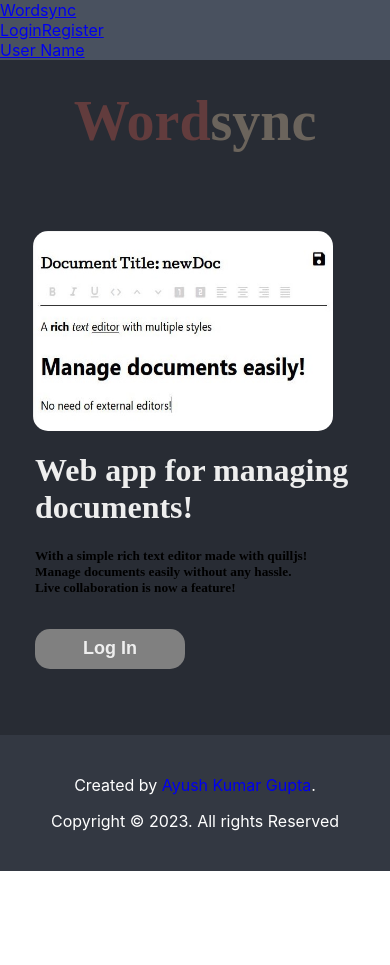
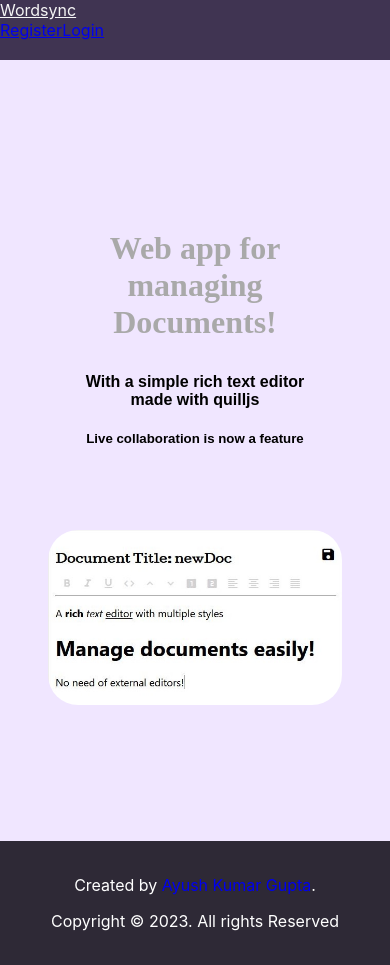
Before and after one commit to Ayush0202/Wordsync, a React (Create React App) app in the folder client/: page / in a window 390 px wide. Before the commit the page ends 871 px from the top, so only its background shows below. Built offline with nearby package versions, Linux system fonts and the light colour scheme; the HTML template or start-up script is replaced by a standard one.

Commit message:
homepage style added

```diff
--- a/client/src/components/Footer/Footer.css
+++ b/client/src/components/Footer/Footer.css
@@ -1,6 +1,6 @@
 .navbar-bottom{
-    background-color: #333842;
-    padding: 1.5rem;
+    background-color: rgb(46, 41, 54);
+    padding: 1.1rem;
     text-align: center;
 }
 
--- a/client/src/components/Header/Header.css
+++ b/client/src/components/Header/Header.css
@@ -1,3 +1,7 @@
-.navbar-main {
-    background-color: #49515f
+.navbar-heading-name {
+    color: whitesmoke !important;
 }
+
+.navbar-button {
+    color: #61dafb !important;
+}
--- a/client/src/components/Header/Header.js
+++ b/client/src/components/Header/Header.js
@@ -11,42 +11,42 @@ const Header = () => {
 
     return (
         <>
-            <Navbar className='navbar-main' expand="lg">
-                <Container>
-                    <Navbar.Brand className='navbar-heading' as={Link} to="/">Wordsync</Navbar.Brand>
-                        <Nav className="me-auto">
+            <Navbar className='navbar-color' variant='dark'>
+                <Container className='navbar-container'>
 
-                            {/* navbar of home page when user is not signed in */}
-                            {location.pathname === '/' && (
-                                <Nav>
-                                    <Nav.Link as={Link} to="/login">Login</Nav.Link>
-                                    <Nav.Link as={Link} to="/register">Register</Nav.Link>
-                                </Nav>
-                            )}
+                    <Navbar.Brand className='navbar-heading-name' as={Link} to="/">Wordsync</Navbar.Brand>
 
-                            {/* navbar of home page when user is signed in */}
-                            {location.pathname === '/' && (
-                                <Nav>
-                                    <NavDropdown title="User Name" id="basic-nav-dropdown">
-                                        <NavDropdown.Item as={Link} to="/">New Document</NavDropdown.Item>
-                                        <NavDropdown.Item as={Link} to="/docs/dashboard"> Your Documents </NavDropdown.Item>
-                                        <NavDropdown.Item as={Link} to="/"> Logout </NavDropdown.Item>
-                                    </NavDropdown>
-                                </Nav>
-                            )}
+                    {/* navbar of home page when user is not logged in */}
+                    {location.pathname === '/' && (
+                        <Nav className="d-flex navbar-button">
+                            <Nav.Link as={Link} to="/register">Register</Nav.Link>
+                            <Nav.Link as={Link} to="/login">Login</Nav.Link>
+                        </Nav>
+                    )}
 
-                            {/* navbar at other routes */}
-                            {location.pathname === '/docs/dashboard' && (
-                                <Nav>
-                                    <NavDropdown title="User Name" id="basic-nav-dropdown">
-                                        <NavDropdown.Item as={Link} to="/">New Document</NavDropdown.Item>
-                                        <NavDropdown.Item as={Link} to="/">Logout</NavDropdown.Item>
-                                    </NavDropdown>
-                                </Nav>
-                            )}
+                    {/* navbar of home page when user is logged in */}
+                    {/*{location.pathname === '/' && (*/}
+                    {/*    <Nav className="d-flex">*/}
+                    {/*            <NavDropdown title='user name' id="basic-nav-dropdown">*/}
+                    {/*            <NavDropdown.Item as={Link} to="/docs/dashboard">New Document</NavDropdown.Item>*/}
+                    {/*            <NavDropdown.Item as={Link} to="/docs/dashboard">Your Documents</NavDropdown.Item>*/}
+                    {/*            <NavDropdown.Item as={Link} to="/docs/dashboard">Delete Account</NavDropdown.Item>*/}
+                    {/*            <NavDropdown.Item as={Link} to="/docs/dashboard" >Log Out</NavDropdown.Item>*/}
+                    {/*        </NavDropdown>*/}
+                    {/*    </Nav>*/}
+                    {/*)}*/}
 
+                    {/* navbar of dashboard page */}
+                    {location.pathname === '/docs/dashboard' && (
+                        <Nav className="d-flex">
+                            <NavDropdown title='user name' id="basic-nav-dropdown">
+                                <NavDropdown.Item as={Link} to="/docs/dashboard">New Codeshare</NavDropdown.Item>
+                                <NavDropdown.Item as={Link} to="/docs/dashboard">Delete Account</NavDropdown.Item>
+                                <NavDropdown.Item as={Link} >Log Out</NavDropdown.Item>
+                            </NavDropdown>
+                        </Nav>
+                    )}
 
-                        </Nav>
                 </Container>
             </Navbar>
 
--- a/client/src/components/HomePage/HomePage.css
+++ b/client/src/components/HomePage/HomePage.css
@@ -1,143 +1,67 @@
-.main-div {
-    width: 100%;
-    height: 80vh;
-    background-color: #282c34;
+.navbar{
+    background-color: rgb(64, 52, 82);
+    height: 60px;
+}
 
+.wrapper{
+    /*background-image: linear-gradient(#141e30, #243b55);*/
+    background-color: rgb(240, 230, 255);
+    /*background-color: rgb(200, 175, 237);*/
+    display: flex;
+    justify-content: space-evenly;
+    align-items: center;
+    align-content: space-around;
+    flex-wrap: wrap;
+    padding: 2rem;
+    height: 85vh;
+}
+
+.home{
+    margin: 1rem;
+}
+
+.home-page-text{
+    /* background-color: aqua; */
+    padding: 1rem;
+    color: black;
+    text-align: center;
+    /* flex-grow: 2; */
 
 }
 
-.main-heading--div {
-    display: flex;
-    align-items: center;
-    justify-content: center;
+.home-page-image{
+    flex-basis: auto;
 }
 
-.main-heading {
-    margin: 20px;
-    font-size: 3.5rem;
-    font-family: 'Cutive', serif;
+.main-page-heading{
+    font-family: 'Playfair Display', serif;
+    color:darkgray;
+    margin-bottom: 2rem;
     font-weight: bold;
 }
 
-img {
-    border-radius: 15px;
-    margin-right: 25px;
+.main-page-text{
+    font-family: 'Heebo', sans-serif;
+    margin-bottom: 1rem;
 }
 
-.main-content--div {
-    height: 80%;
-    display: flex;
-    align-items: center;
-    justify-content: center;
+img{
+    object-fit: cover;
+    width: 100%;
+    height:fit-content;
+    border-radius: 30px !important;
 }
 
-.main-content-content--div {
-    font-family: 'Cutive', serif;
-    width: 450px;
-    height: 280px;
-    margin-left: 20px;
-}
-
-.heading-secondary-home {
-    margin-top: -3px;
-    color: #eeeeee;
-}
-
-.login-button--sm {
-    width: 150px;
-    height: 40px;
-    border: none;
-    outline: none;
-    background: grey;
-    border-radius: 15px;
-    font-size: 18px;
-    color: #eee;
-    font-weight: 700;
-    cursor: pointer;
-    margin-top: 10px;
-    margin-bottom: 50px;
-}
-
-.headerDivider {
-    border-left: 2px solid #333;
-    height: 280px;
-    margin: 10px 10px;
-}
-
-.main-features--div {
-    display: flex;
-    align-items: center;
-    justify-content: center;
-}
-
-@media (max-width: 1000px) {
-    .main-div {
-        display: flex;
-        flex-direction: column;
+@media screen and (max-width: 395px){
+    .home-page-navbar-buttons{
+        display: none;
     }
 
-    .main-heading--div {
-        height: 20%;
-        margin-bottom: 60px;
-    }
-
-    .main-content-content--div {
-        margin-top: 30px;
-    }
-
-    .main-content--div {
-        display: flex;
-        flex-direction: column;
+    .navbar-top-heading{
+        font-weight: 900;
     }
 
     img {
-        height: 250px;
-        width: 420px;
-    }
-
-    .headerDivider {
-        display: none;
+        margin-top: -150px;
     }
 }
-
-@media (max-width: 600px) {
-
-    .main-heading--div {
-        margin-bottom: 50px;
-    }
-
-    img {
-        height: 250px;
-        width: 380px;
-    }
-
-    .main-content-content--div {
-        margin-top: 20px;
-        width: 420px;
-    }
-
-    .headerDivider {
-        display: none;
-    }
-}
-
-@media (max-width: 400px) {
-
-    .main-heading--div {
-        margin-bottom: 50px;
-    }
-
-    img {
-        height: 200px;
-        width: 300px;
-    }
-
-    .main-content-content--div {
-        margin-top: 20px;
-        width: 340px;
-    }
-
-    .headerDivider {
-        display: none;
-    }
-}
--- a/client/src/components/HomePage/HomePage.js
+++ b/client/src/components/HomePage/HomePage.js
@@ -3,6 +3,7 @@ import {Link} from 'react-router-dom'
 import './HomePage.css'
 import Header from '../Header/Header'
 import Footer from '../Footer/Footer'
+import imageName from "../../images/wordsync2.JPG";
 const HomePage = () => {
 
     let imageName = require('../../images/wordsync2.JPG')
@@ -11,34 +12,16 @@ const HomePage = () => {
         <>
             <Header />
 
-            <div className="main-div" >
+            <div className=" wrapper container-fluid">
 
-                <div className="main-heading--div" >
-                    <h1 className="main-heading"><span style={{ color: '#623C3D' }} >Word</span><span style={{ color: '#6B645C' }} >sync</span></h1>
+                <div className="home home-page-text">
+                    <h1 className="main-page-heading">Web app for managing <br/>Documents!</h1>
+                    <h4 className="main-page-text">With a simple rich text editor <br/> made with quilljs</h4>
+                    <h5 className="main-page-text">Live collaboration is now a feature</h5>
                 </div>
 
-                <div className="main-content--div" >
-                    <div className="main-content-image--div" >
-                        <img src={imageName} height="300" width="450" alt="wordsync"  ></img>
-                    </div>
-
-                    <div className="headerDivider" ></div>
-
-                    <div className="main-content-content--div">
-
-                        <h1 className="heading-secondary-home" >Web app for managing documents!</h1>
-                        <h5>
-
-                            With a simple rich text editor made with quilljs! <br/>
-                            Manage documents easily without any hassle. <br />
-                            Live collaboration is now a feature!
-
-                        </h5>
-
-                        <Link to='/login'><button className="login-button--sm">Log In</button></Link>
-
-                    </div>
-
+                <div className="home home-page-image">
+                    <img src={imageName} alt="Gif File" />
                 </div>
 
             </div>
```
